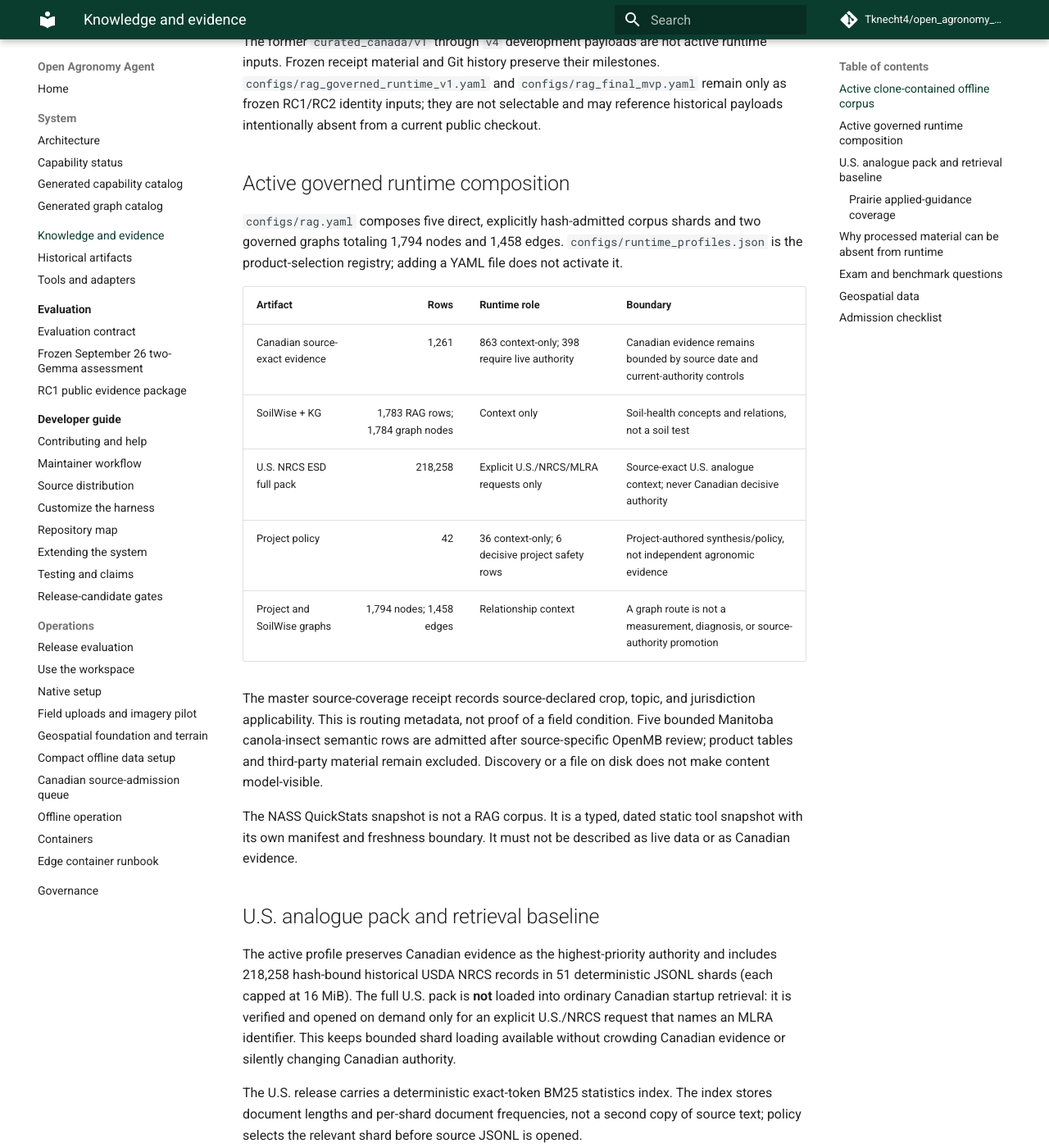
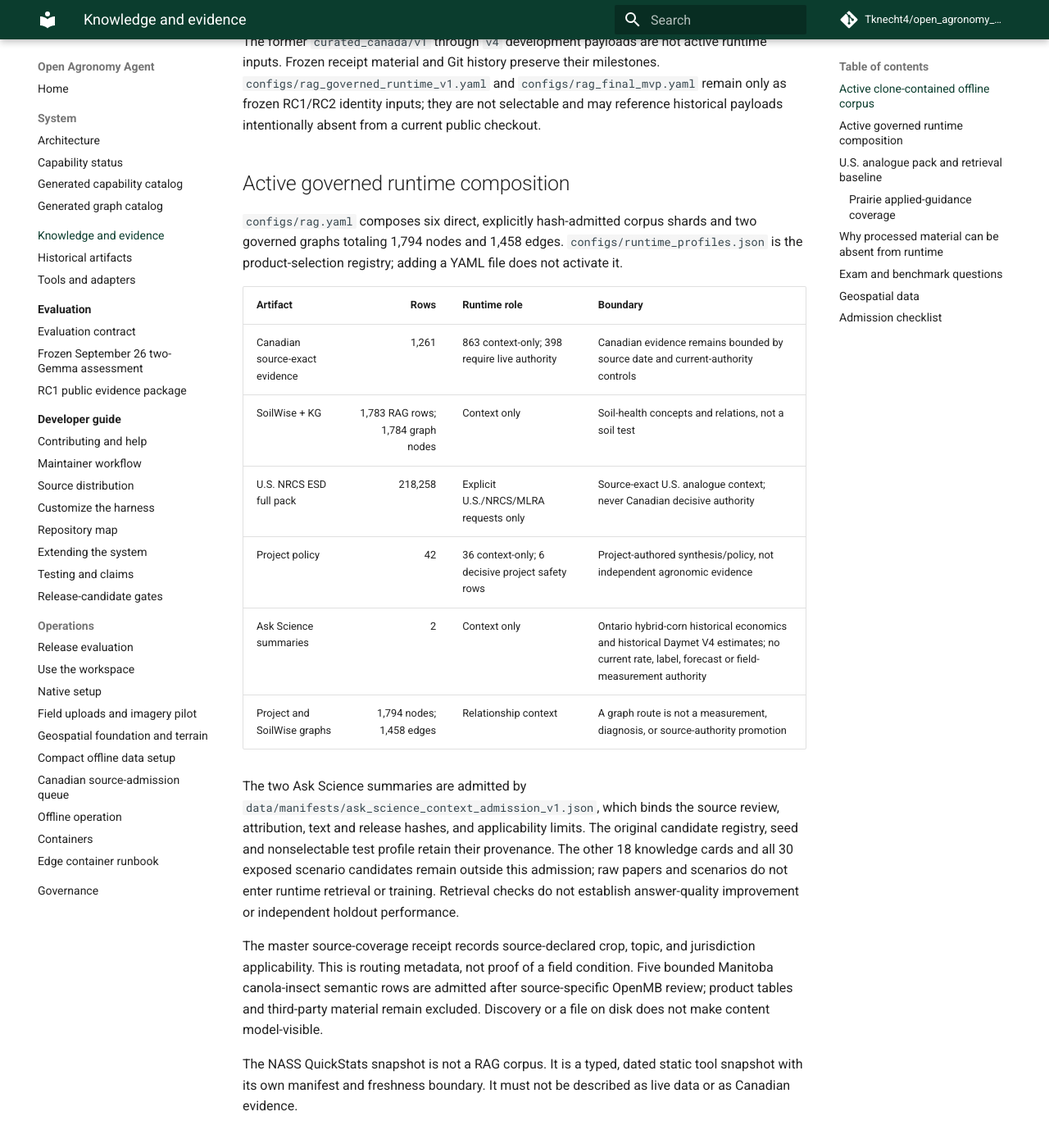
Before and after one commit to Tknecht4/open_agronomy_agent, an MkDocs documentation site: the page built from docs/public/knowledge-and-data.md, in a window 1280 px wide and 1400 px high, scrolled down 716 px. Shown: the whole window at 82% size. Built offline with MkDocs 1.6.1 and Material for MkDocs 9.7.7, drawn with Linux system fonts in a browser that asks for light colours; comment, search, counter and statistics services are not loaded.

Commit message:
feat: admit two reviewed Ask Science summaries as context

```diff
--- a/docs/public/knowledge-and-data.md
+++ b/docs/public/knowledge-and-data.md
@@ -34,7 +34,7 @@ from a current public checkout.
 
 ## Active governed runtime composition
 
-`configs/rag.yaml` composes five direct, explicitly hash-admitted corpus shards
+`configs/rag.yaml` composes six direct, explicitly hash-admitted corpus shards
 and two governed graphs totaling 1,794 nodes and 1,458 edges.
 `configs/runtime_profiles.json` is the product-selection registry; adding a
 YAML file does not activate it.
@@ -45,7 +45,17 @@ YAML file does not activate it.
 | SoilWise + KG | 1,783 RAG rows; 1,784 graph nodes | Context only | Soil-health concepts and relations, not a soil test |
 | U.S. NRCS ESD full pack | 218,258 | Explicit U.S./NRCS/MLRA requests only | Source-exact U.S. analogue context; never Canadian decisive authority |
 | Project policy | 42 | 36 context-only; 6 decisive project safety rows | Project-authored synthesis/policy, not independent agronomic evidence |
+| Ask Science summaries | 2 | Context only | Ontario hybrid-corn historical economics and historical Daymet V4 estimates; no current rate, label, forecast or field-measurement authority |
 | Project and SoilWise graphs | 1,794 nodes; 1,458 edges | Relationship context | A graph route is not a measurement, diagnosis, or source-authority promotion |
+
+The two Ask Science summaries are admitted by
+`data/manifests/ask_science_context_admission_v1.json`, which binds the source
+review, attribution, text and release hashes, and applicability limits.
+The original candidate registry, seed and nonselectable test profile retain
+their provenance. The other 18 knowledge cards and all 30 exposed scenario
+candidates remain outside this admission; raw papers and scenarios do not enter
+runtime retrieval or training. Retrieval checks do not establish answer-quality
+improvement or independent holdout performance.
 
 The master source-coverage receipt records source-declared crop, topic, and
 jurisdiction applicability. This is routing metadata, not proof of a field
```
Also changed, not shown: scripts/README.md (+6 -3 lines), 9 other files.
